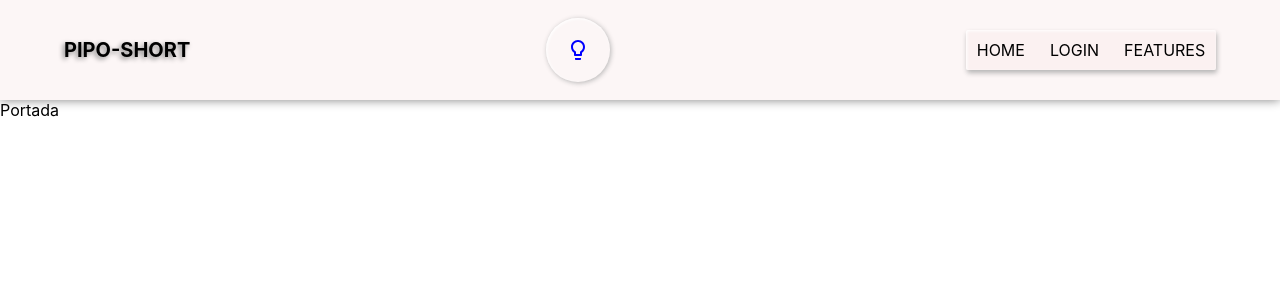
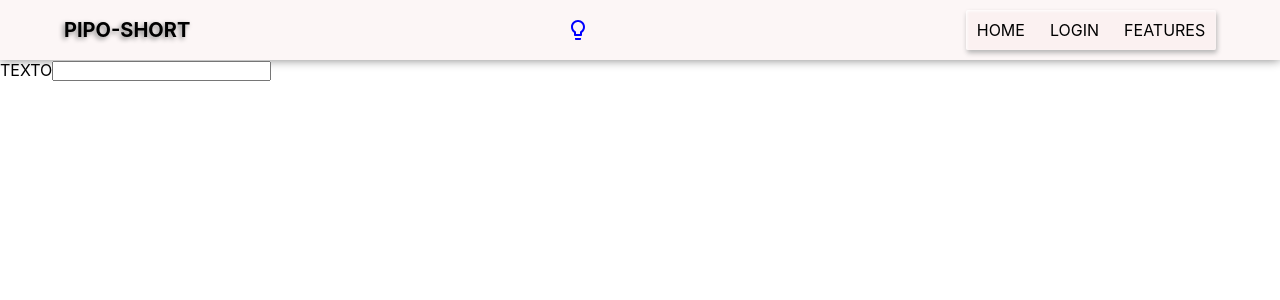
Before and after one commit to miguelCidPaz/pipo-short-front, a React (Create React App) app: page / in a window 1280 px wide. Shown: the top 300 px of the page. Built offline with nearby package versions, Linux system fonts and the light colour scheme.

Commit message:
new landpage and refact header

```diff
--- a/src/App.js
+++ b/src/App.js
@@ -1,5 +1,5 @@
 import Header from "./components/Header/Header";
-import LandPage from "./views/LandPage"
+import LandPage from './components/LandPage/LandPage'
 
 import { BrowserRouter, Route, Routes } from 'react-router-dom';
 import { useState } from 'react';
--- a/src/components/Header/InternalComponents/ButtonTurnLight.jsx
+++ b/src/components/Header/InternalComponents/ButtonTurnLight.jsx
@@ -7,11 +7,11 @@ const ButtonTurnLight = (props) => {
     return(
         <Button className='header--button-light' onClick={e => props.turnLight(props.theme)}
         style={{
+            fontSize:"10px",
             borderRadius:"100%",
-            padding:"20px",
+            width:"10px",
             backgroundColor:"transparent",
             color: props.theme === "light" ? "grey" : "blue",
-            boxShadow:"1px 1px 5px #b6b5b5, 1px 1px 3px inset white"
         }}>
             {props.theme === "light"
             ? <LightbulbIcon />
--- a/src/components/Header/style.scss
+++ b/src/components/Header/style.scss
@@ -3,8 +3,8 @@
     width: 100%;
     justify-content: space-between;
     align-items: center;
-    padding: 1% 5%;
-    height: 100px;
+    padding: 0% 5%;
+    height: 60px;
     background-color: #f7ebeb6e;
     box-shadow: 0 0 10px grey;
 
--- a/src/components/InputLink/InputLink.jsx
+++ b/src/components/InputLink/InputLink.jsx
@@ -1,4 +1,4 @@
-const InputLinks = () => {
+const InputLink = () => {
 
     return(
         <div className="container-text-central">
@@ -7,3 +7,5 @@ const InputLinks = () => {
         </div>
     )
 }
+
+export default InputLink
--- /dev/null
+++ b/src/components/LandPage/LandPage.jsx
@@ -0,0 +1,12 @@
+import InputLink from "../InputLink/InputLink"
+
+const LandPage = () => {
+
+    return (
+        <section className="landpage--main">
+            <InputLink />
+        </section>
+    )
+}
+
+export default LandPage
```
